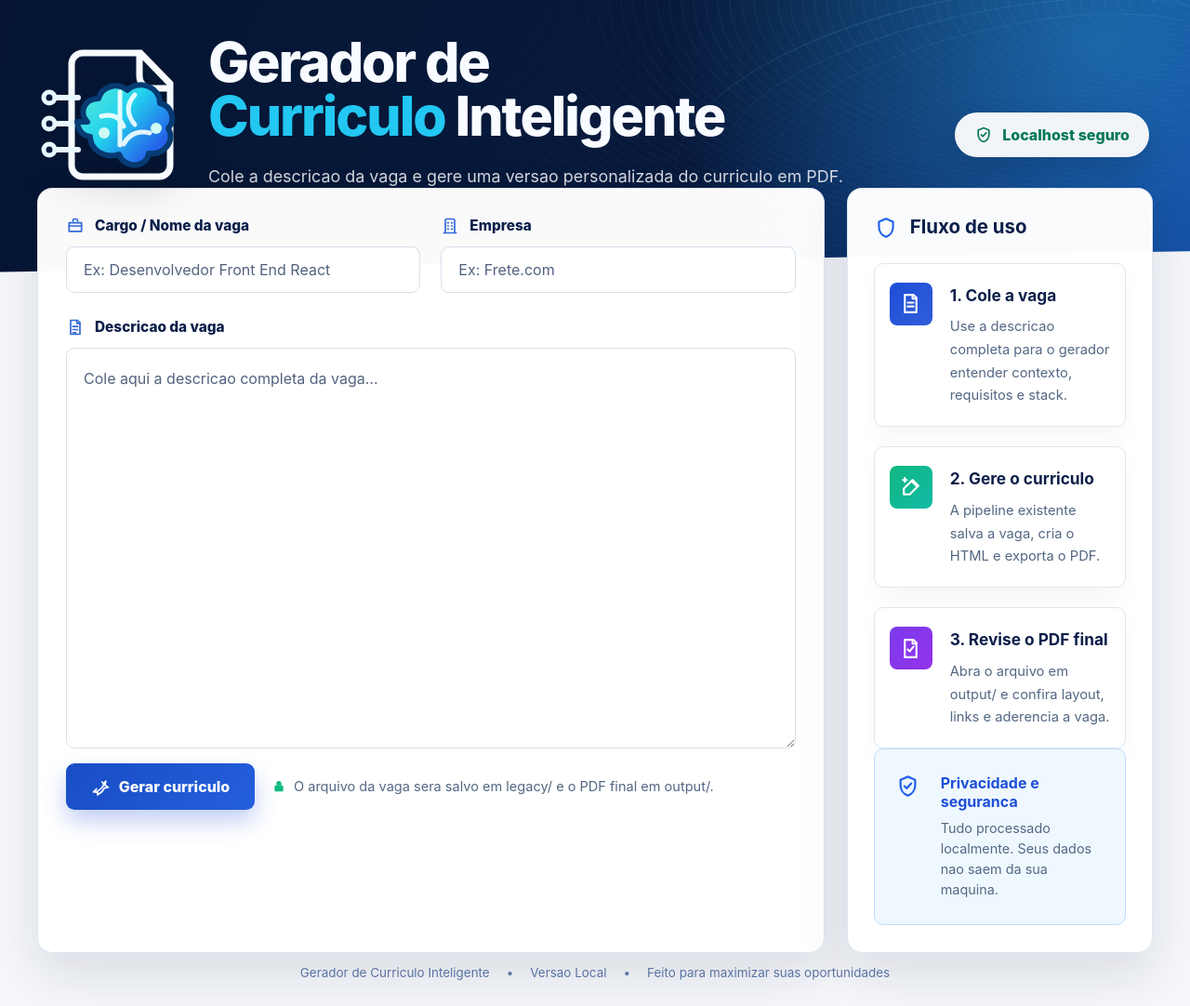
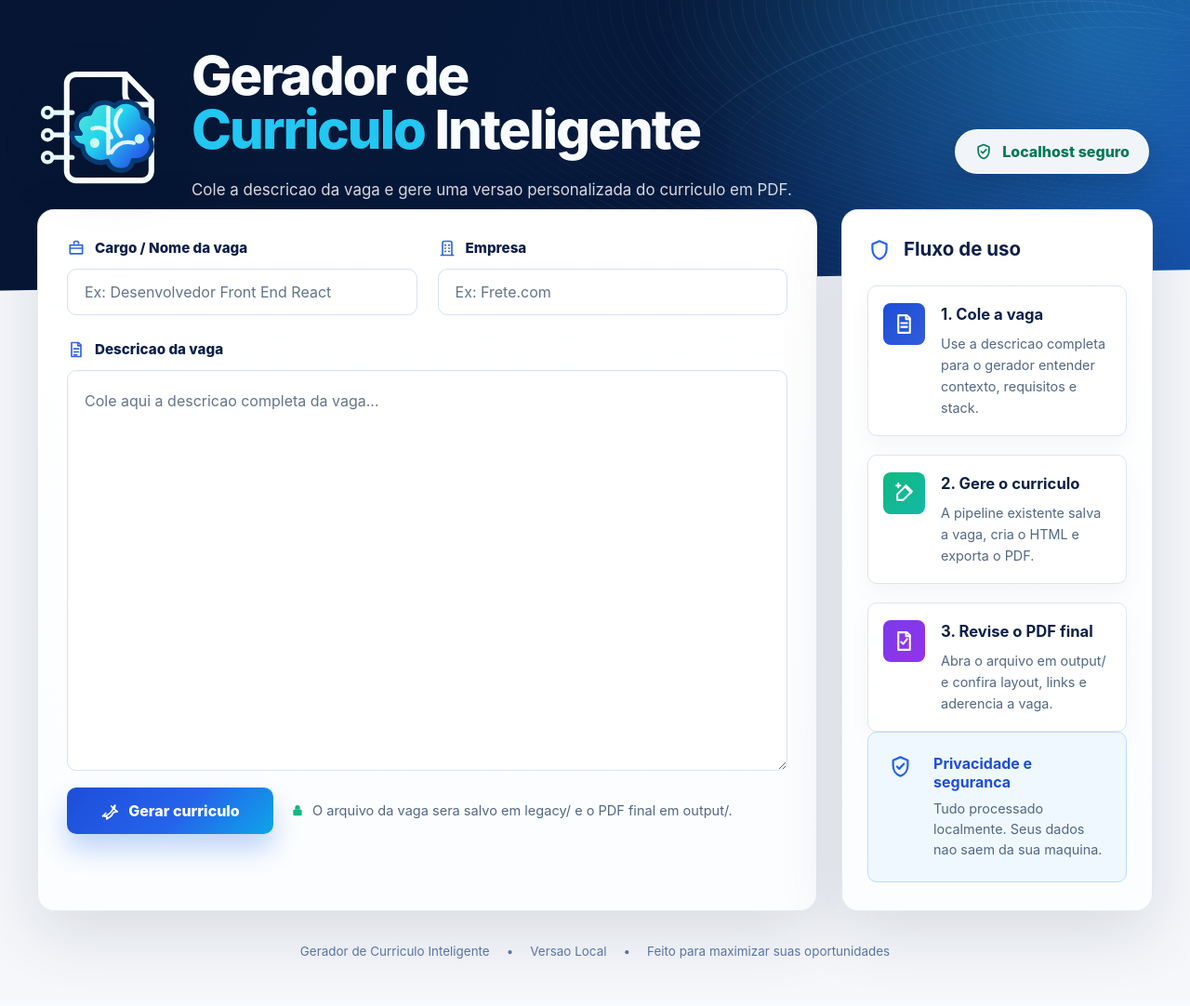
Before and after one commit to seeniam/curriculo-gerador, a Flask app: page / in a window 1280 px wide; the page is wider, and only the part inside the window is pictured. Shown: that part at 93% size. After the commit the page ends 1031 px from the top of that part, so only its background shows below. Run offline with Flask 3, Linux system fonts and the light colour scheme.

Commit message:
style: refine local generator ui polish

```diff
--- a/ui/static/styles.css
+++ b/ui/static/styles.css
@@ -12,8 +12,8 @@
     --muted: #64748b;
     --line: #dde5f0;
     --soft-line: #e7edf5;
-    --shadow: 0 22px 55px rgba(15, 23, 42, 0.12);
-    --shadow-soft: 0 18px 42px rgba(15, 23, 42, 0.08);
+    --shadow: 0 24px 70px rgba(15, 23, 42, 0.12);
+    --shadow-soft: 0 18px 44px rgba(15, 23, 42, 0.08);
 }
 
 * {
@@ -29,7 +29,7 @@ body {
     min-height: 100vh;
     overflow-x: hidden;
     background:
-        linear-gradient(179deg, transparent 0 292px, var(--bg) 293px),
+        linear-gradient(179deg, transparent 0 312px, var(--bg) 313px),
         radial-gradient(circle at 92% 4%, rgba(56, 189, 248, 0.34), transparent 29%),
         linear-gradient(116deg, #051532 0%, #071a3d 46%, #1457d9 100%);
     color: var(--ink);
@@ -53,9 +53,9 @@ body::before {
 .app-shell {
     position: relative;
     z-index: 1;
-    width: min(1370px, calc(100% - 80px));
+    width: min(1380px, calc(100% - 80px));
     margin: 0 auto;
-    padding: 38px 0 14px;
+    padding: 52px 0 22px;
 }
 
 .hero {
@@ -63,8 +63,8 @@ body::before {
     display: flex;
     align-items: center;
     justify-content: space-between;
-    min-height: 184px;
-    padding: 0 0 24px;
+    min-height: 218px;
+    padding: 0 0 62px;
 }
 
 .hero-lines {
@@ -99,12 +99,13 @@ body::before {
 .brand-lockup {
     display: flex;
     align-items: center;
-    gap: 28px;
+    gap: 32px;
+    min-width: 0;
 }
 
 .brand-mark {
-    width: 156px;
-    height: 156px;
+    width: 134px;
+    height: 134px;
     flex: 0 0 auto;
     filter: drop-shadow(0 10px 20px rgba(2, 8, 23, 0.22));
 }
@@ -112,10 +113,14 @@ body::before {
 .brand-copy h1 {
     margin: 0;
     color: #f8fbff;
-    font-size: clamp(2.6rem, 4.6vw, 4.62rem);
-    font-weight: 800;
-    line-height: 0.99;
+    font-size: clamp(42px, 4.6vw, 58px);
+    font-weight: 760;
+    line-height: 1;
     letter-spacing: -0.035em;
+}
+
+.brand-copy {
+    min-width: 0;
 }
 
 .brand-copy h1 span {
@@ -128,9 +133,9 @@ body::before {
 }
 
 .subtitle {
-    margin: 22px 0 0;
-    color: rgba(255, 255, 255, 0.82);
-    font-size: 1.12rem;
+    margin: 24px 0 0;
+    color: rgba(255, 255, 255, 0.84);
+    font-size: 1.06rem;
     line-height: 1.45;
 }
 
@@ -139,7 +144,7 @@ body::before {
     align-items: center;
     gap: 10px;
     min-width: 185px;
-    margin: 50px 4px 0 24px;
+    margin: 58px 4px 0 24px;
     padding: 13px 20px;
     border: 1px solid rgba(255, 255, 255, 0.64);
     border-radius: 999px;
@@ -167,21 +172,22 @@ button svg,
 
 .workspace {
     display: grid;
-    grid-template-columns: minmax(0, 72fr) minmax(320px, 28fr);
-    gap: 24px;
+    grid-template-columns: minmax(0, 2.38fr) minmax(330px, 0.95fr);
+    gap: 26px;
     align-items: stretch;
-    margin-top: -25px;
+    margin-top: -54px;
 }
 
 .panel {
-    border: 1px solid rgba(221, 229, 240, 0.95);
-    border-radius: 16px;
-    background: rgba(255, 255, 255, 0.98);
+    min-width: 0;
+    border: 1px solid rgba(148, 163, 184, 0.22);
+    border-radius: 18px;
+    background: linear-gradient(180deg, #ffffff 0%, #fbfdff 100%);
     box-shadow: var(--shadow);
 }
 
 .form-panel {
-    padding: 30px;
+    padding: 31px;
 }
 
 .field-grid {
@@ -202,9 +208,9 @@ label {
 .label-title {
     display: inline-flex;
     align-items: center;
-    gap: 11px;
+    gap: 10px;
     color: #0b1f49;
-    font-size: 0.96rem;
+    font-size: 0.95rem;
     font-weight: 800;
 }
 
@@ -215,8 +221,8 @@ label {
 input,
 textarea {
     width: 100%;
-    border: 1px solid #d7e0eb;
-    border-radius: 9px;
+    border: 1px solid #d7e2ee;
+    border-radius: 10px;
     background: #ffffff;
     color: #18233c;
     font: inherit;
@@ -233,11 +239,11 @@ input {
 
 input::placeholder,
 textarea::placeholder {
-    color: #52627e;
+    color: #64748b;
 }
 
 textarea {
-    min-height: 396px;
+    min-height: 368px;
     padding: 20px 18px;
     color: #0f172a;
     font-size: 1rem;
@@ -270,7 +276,7 @@ textarea:focus {
     display: flex;
     align-items: center;
     gap: 18px;
-    margin-top: 16px;
+    margin-top: 18px;
 }
 
 button {
@@ -278,24 +284,29 @@ button {
     align-items: center;
     justify-content: center;
     gap: 10px;
-    min-width: 203px;
+    min-width: 222px;
     height: 50px;
     border: 0;
-    border-radius: 9px;
-    background: linear-gradient(135deg, #184dc4, #245fdc);
+    border-radius: 10px;
+    background: linear-gradient(135deg, #1d4ed8 0%, #2563eb 55%, #0ea5e9 100%);
     color: #fff;
     cursor: pointer;
     font: inherit;
     font-size: 1rem;
     font-weight: 800;
-    box-shadow: 0 12px 25px rgba(29, 78, 216, 0.28);
+    box-shadow: 0 16px 28px rgba(37, 99, 235, 0.28);
     transition: transform 150ms ease, box-shadow 150ms ease, filter 150ms ease;
 }
 
 button:hover {
     transform: translateY(-1px);
     filter: brightness(1.05);
-    box-shadow: 0 16px 30px rgba(29, 78, 216, 0.34);
+    box-shadow: 0 19px 36px rgba(37, 99, 235, 0.34);
+}
+
+button:active {
+    transform: translateY(0);
+    box-shadow: 0 12px 22px rgba(37, 99, 235, 0.26);
 }
 
 button:disabled {
@@ -434,7 +445,7 @@ button:disabled {
     display: flex;
     flex-direction: column;
     min-height: 100%;
-    padding: 29px 28px;
+    padding: 30px 27px;
 }
 
 .side-panel h2 {
@@ -455,7 +466,7 @@ button:disabled {
 
 .flow-list {
     display: grid;
-    gap: 21px;
+    gap: 20px;
     margin: 0;
     padding: 0;
     list-style: none;
@@ -463,11 +474,11 @@ button:disabled {
 
 .flow-list li {
     display: grid;
-    grid-template-columns: 48px 1fr;
-    gap: 17px;
+    grid-template-columns: 46px 1fr;
+    gap: 16px;
     align-items: start;
-    min-height: 147px;
-    padding: 20px 16px;
+    min-height: 126px;
+    padding: 18px 16px;
     border: 1px solid var(--line);
     border-radius: 10px;
     background: #ffffff;
@@ -477,8 +488,8 @@ button:disabled {
 .step-icon {
     display: grid;
     place-items: center;
-    width: 46px;
-    height: 46px;
+    width: 45px;
+    height: 45px;
     border-radius: 8px;
     color: #fff;
 }
@@ -507,17 +518,17 @@ button:disabled {
 
 .step-copy strong {
     display: block;
-    margin: 4px 0 11px;
+    margin: 3px 0 9px;
     color: #0b1f49;
-    font-size: 1.08rem;
+    font-size: 1.04rem;
     line-height: 1.2;
 }
 
 .step-copy span {
     display: block;
     color: #536783;
-    font-size: 0.92rem;
-    line-height: 1.68;
+    font-size: 0.9rem;
+    line-height: 1.6;
 }
 
 .privacy-card {
@@ -526,7 +537,7 @@ button:disabled {
     gap: 17px;
     align-items: start;
     margin-top: auto;
-    padding: 26px 22px;
+    padding: 23px 21px;
     border: 1px solid #bfdbfe;
     border-radius: 10px;
     background: #eff8ff;
@@ -560,7 +571,8 @@ button:disabled {
     align-items: center;
     justify-content: center;
     gap: 18px;
-    min-height: 43px;
+    min-height: 62px;
+    margin-top: 12px;
     color: #5a73a4;
     font-size: 0.84rem;
 }
--- a/ui/templates/index.html
+++ b/ui/templates/index.html
@@ -4,8 +4,8 @@
     <meta charset="utf-8">
     <meta name="viewport" content="width=device-width, initial-scale=1">
     <title>Gerador de Curriculo Inteligente</title>
-    <link rel="icon" type="image/svg+xml" href="{{ url_for('static', filename='favicon.svg', v='20260608') }}">
-    <link rel="stylesheet" href="{{ url_for('static', filename='styles.css', v='20260608') }}">
+    <link rel="icon" type="image/svg+xml" href="{{ url_for('static', filename='favicon.svg', v='20260609') }}">
+    <link rel="stylesheet" href="{{ url_for('static', filename='styles.css', v='20260609') }}">
 </head>
 <body>
     <main class="app-shell">
@@ -142,6 +142,6 @@
         </footer>
     </main>
 
-    <script src="{{ url_for('static', filename='app.js', v='20260608') }}"></script>
+    <script src="{{ url_for('static', filename='app.js', v='20260609') }}"></script>
 </body>
 </html>
```
Also changed, not shown: other parts of ui/static/styles.css (+17 -8 lines).
